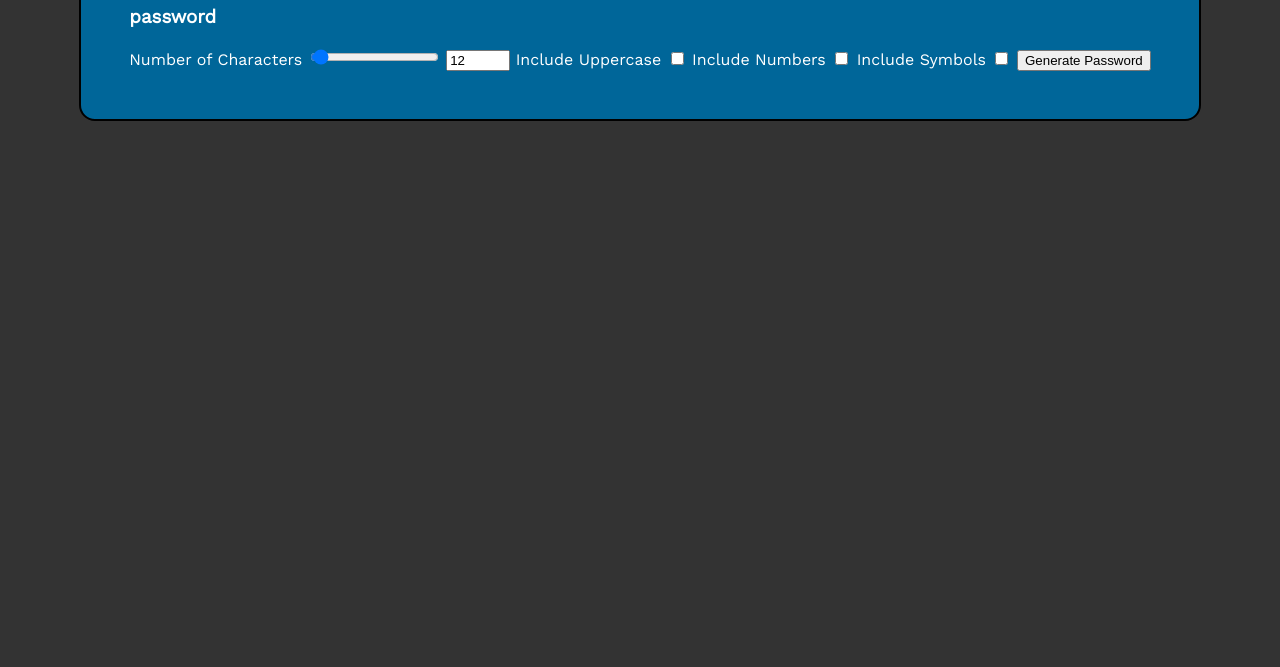
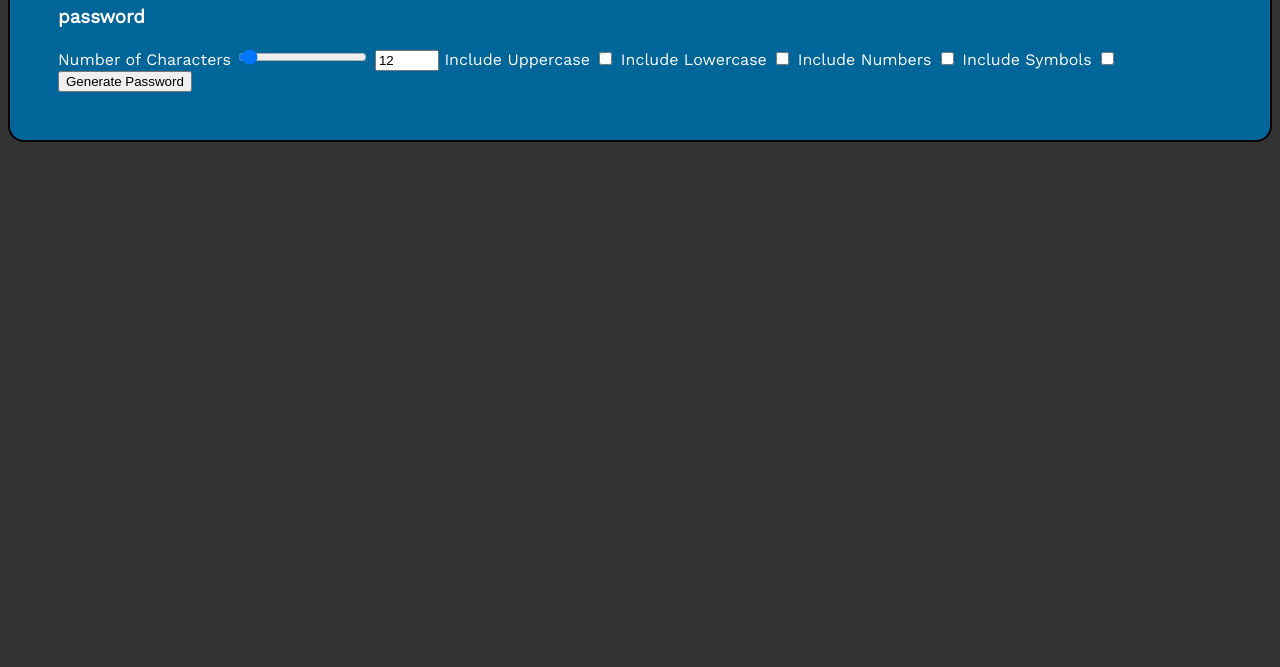
Before and after one commit to reedtlr/cleanJS_password_generator, a plain HTML site: page index.html in a window 1280 px wide. Shown: the part 133-800 px from the top of the page. Drawn offline with nearby package versions, Linux system fonts and the light colour scheme.

Commit message:
added lw case var & readme description

```diff
--- a/index.html
+++ b/index.html
@@ -29,6 +29,9 @@
 
         <label for="includeUppercase">Include Uppercase</label>
         <input type="checkbox" id="includeUppercase">
+
+        <label for="includeLowercase">Include Lowercase</label>
+        <input type="checkbox" id="includeLowercase">
 
         <label for="includeNumber">Include Numbers</label>
         <input type="checkbox" id="includeNumber">
```
Also changed, not shown: 1 other file.
